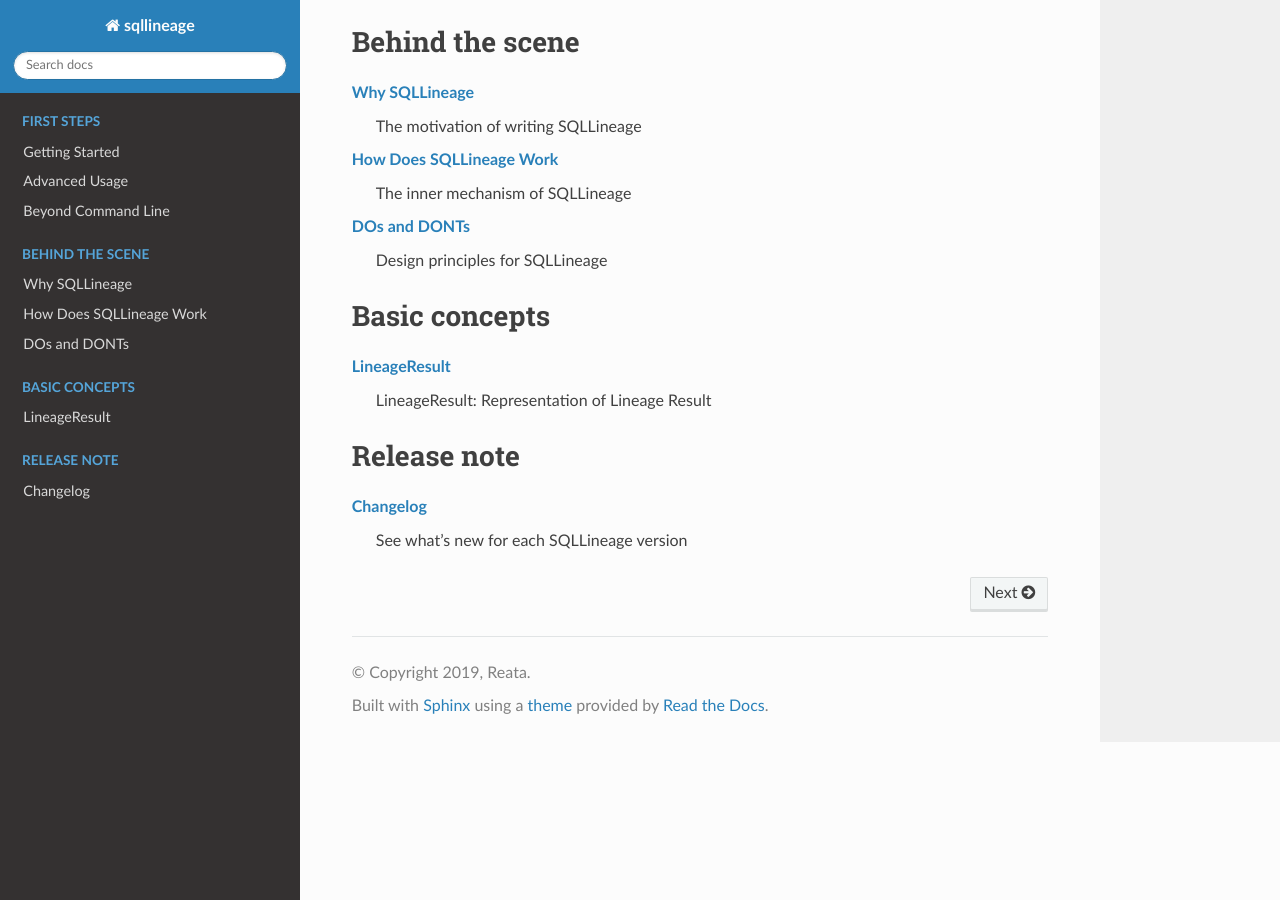
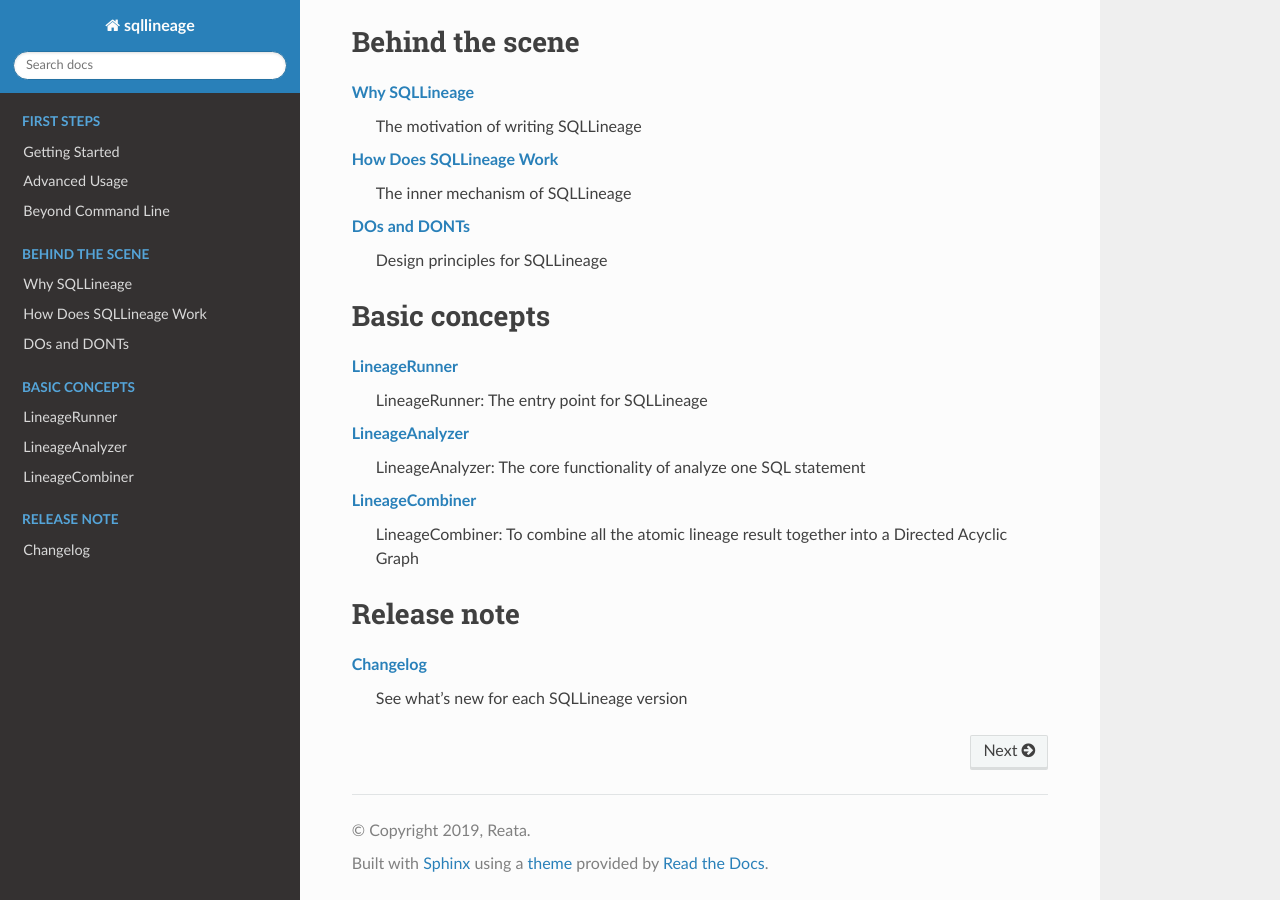
Before and after one commit to reata/sqllineage, a Sphinx documentation site: the page built from docs/index.rst, in a window 1280 px wide and 900 px high, scrolled down 616 px. Built offline with Sphinx 7.4.7 and the Read the Docs theme 2.0.0, drawn with Linux system fonts in a browser that asks for light colours.

Commit message:
docs: refine basic concepts with autodoc ext of sphinx

```diff
--- a/docs/basic_concepts/lineage_result.rst
+++ /dev/null
@@ -1,3 +0,0 @@
-*************
-LineageResult
-*************
--- a/docs/conf.py
+++ b/docs/conf.py
@@ -35,7 +35,12 @@
 # Add any Sphinx extension module names here, as strings. They can be
 # extensions coming with Sphinx (named 'sphinx.ext.*') or your custom
 # ones.
-extensions = []
+extensions = ["sphinx.ext.autodoc"]
+
+# Both the class’ and the __init__ method’s docstring are concatenated and inserted.
+autoclass_content = "both"
+
+autodoc_default_options = {"member-order": "bysource"}
 
 # Add any paths that contain templates here, relative to this directory.
 templates_path = ["_templates"]
--- a/docs/index.rst
+++ b/docs/index.rst
@@ -61,10 +61,18 @@
    :hidden:
    :caption: Basic concepts
 
-   basic_concepts/lineage_result
+   basic_concepts/lineage_runner
+   basic_concepts/lineage_analyzer
+   basic_concepts/lineage_combiner
 
-:doc:`basic_concepts/lineage_result`
-    LineageResult: Representation of Lineage Result
+:doc:`basic_concepts/lineage_runner`
+    LineageRunner: The entry point for SQLLineage
+
+:doc:`basic_concepts/lineage_analyzer`
+    LineageAnalyzer: The core functionality of analyze one SQL statement
+
+:doc:`basic_concepts/lineage_combiner`
+    LineageCombiner: To combine all the atomic lineage result together into a Directed Acyclic Graph
 
 
 Release note
```
Also changed, not shown: docs/basic_concepts/lineage_analyzer.rst (added, +17 -0 lines), docs/basic_concepts/lineage_combiner.rst (added, +20 -0 lines), docs/basic_concepts/lineage_runner.rst (added, +29 -0 lines), 3 other files.
